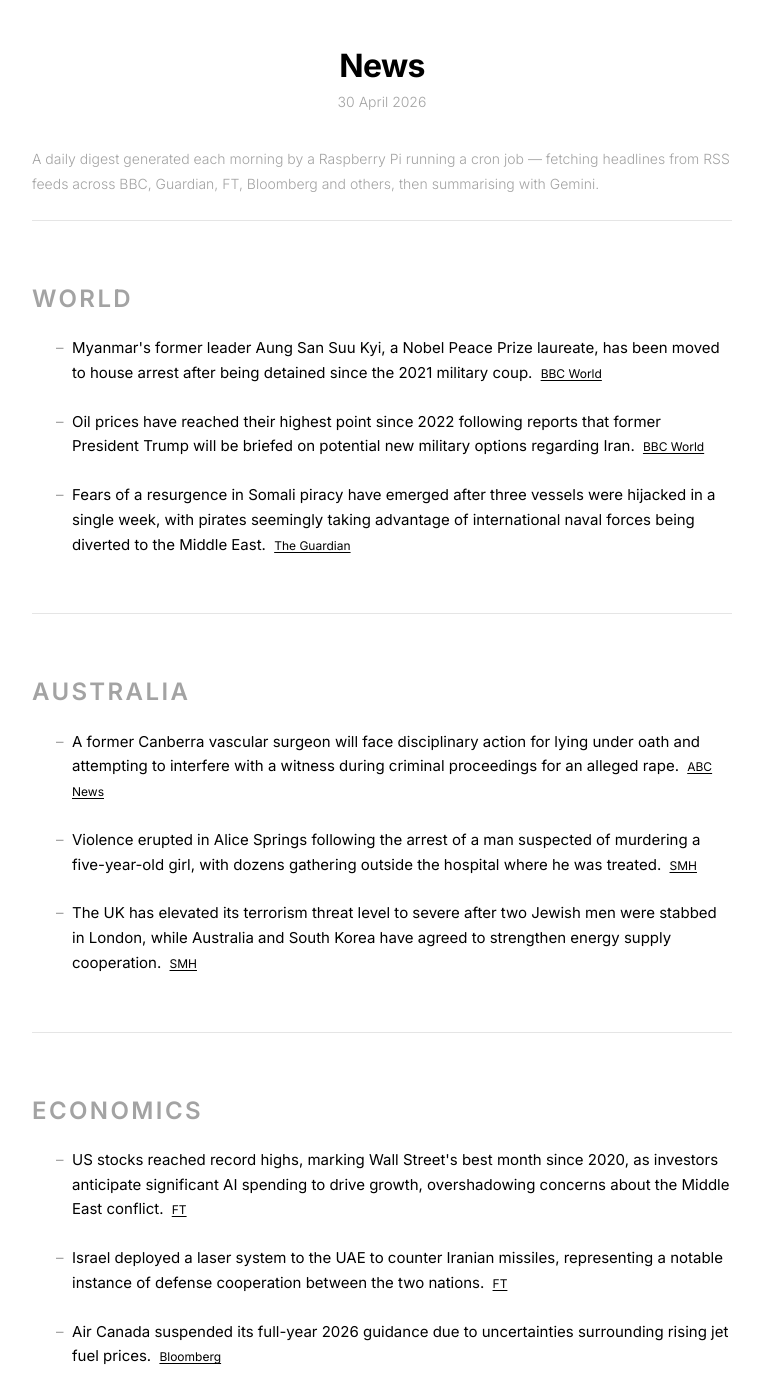
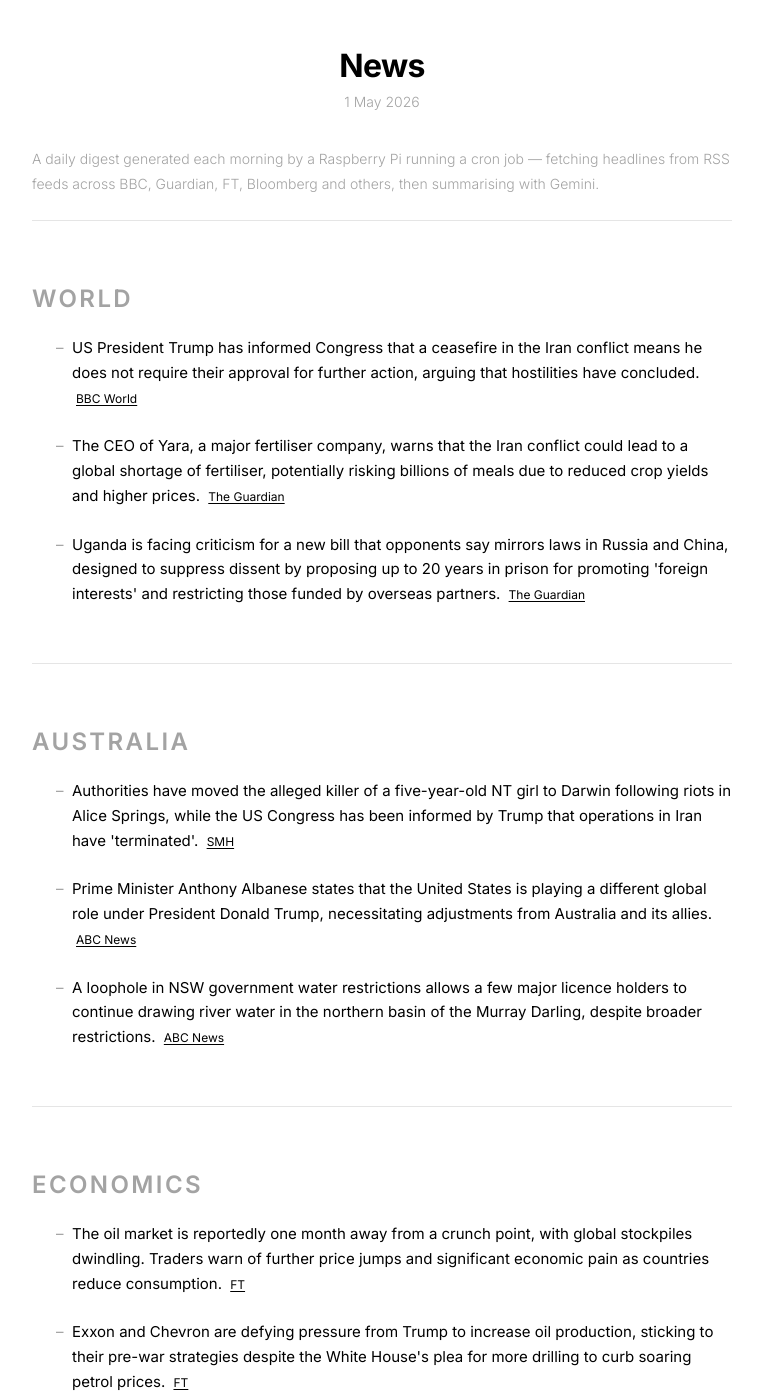
Before and after one commit to s-jac/s-jac.github.io, a Jekyll site: the page built from projects/news.html, in a window 1280 px wide and 1400 px high. Shown: the whole window, without its empty margins (258-1021 px from the left). Built offline with Jekyll 4.4.1, drawn with Linux system fonts in a browser that asks for light colours; some of the changed text lies outside the part shown.

Commit message:
daily news update 1 May 2026

```diff
--- a/_data/news.json
+++ b/_data/news.json
@@ -1,22 +1,22 @@
 {
-  "date": "30 April 2026",
-  "generated_at": "2026-04-30T21:00:25.414387+00:00",
+  "date": "1 May 2026",
+  "generated_at": "2026-05-01T21:00:37.694510+00:00",
   "sections": [
     {
       "heading": "World",
       "bullets": [
         {
-          "text": "Myanmar's former leader Aung San Suu Kyi, a Nobel Peace Prize laureate, has been moved to house arrest after being detained since the 2021 military coup.",
+          "text": "US President Trump has informed Congress that a ceasefire in the Iran conflict means he does not require their approval for further action, arguing that hostilities have concluded.",
           "source": "BBC World",
           "url": "https://www.bbc.com/news/world"
         },
         {
-          "text": "Oil prices have reached their highest point since 2022 following reports that former President Trump will be briefed on potential new military options regarding Iran.",
-          "source": "BBC World",
-          "url": "https://www.bbc.com/news/world"
+          "text": "The CEO of Yara, a major fertiliser company, warns that the Iran conflict could lead to a global shortage of fertiliser, potentially risking billions of meals due to reduced crop yields and higher prices.",
+          "source": "The Guardian",
+          "url": "https://www.theguardian.com"
         },
         {
-          "text": "Fears of a resurgence in Somali piracy have emerged after three vessels were hijacked in a single week, with pirates seemingly taking advantage of international naval forces being diverted to the Middle East.",
+          "text": "Uganda is facing criticism for a new bill that opponents say mirrors laws in Russia and China, designed to suppress dissent by proposing up to 20 years in prison for promoting 'foreign interests' and restricting those funded by overseas partners.",
           "source": "The Guardian",
           "url": "https://www.theguardian.com"
         }
@@ -26,19 +26,19 @@
       "heading": "Australia",
       "bullets": [
         {
-          "text": "A former Canberra vascular surgeon will face disciplinary action for lying under oath and attempting to interfere with a witness during criminal proceedings for an alleged rape.",
+          "text": "Authorities have moved the alleged killer of a five-year-old NT girl to Darwin following riots in Alice Springs, while the US Congress has been informed by Trump that operations in Iran have 'terminated'.",
+          "source": "SMH",
+          "url": "https://www.smh.com.au"
+        },
+        {
+          "text": "Prime Minister Anthony Albanese states that the United States is playing a different global role under President Donald Trump, necessitating adjustments from Australia and its allies.",
           "source": "ABC News",
           "url": "https://www.abc.net.au/news"
         },
         {
-          "text": "Violence erupted in Alice Springs following the arrest of a man suspected of murdering a five-year-old girl, with dozens gathering outside the hospital where he was treated.",
-          "source": "SMH",
-          "url": "https://www.smh.com.au"
-        },
-        {
-          "text": "The UK has elevated its terrorism threat level to severe after two Jewish men were stabbed in London, while Australia and South Korea have agreed to strengthen energy supply cooperation.",
-          "source": "SMH",
-          "url": "https://www.smh.com.au"
+          "text": "A loophole in NSW government water restrictions allows a few major licence holders to continue drawing river water in the northern basin of the Murray Darling, despite broader restrictions.",
+          "source": "ABC News",
+          "url": "https://www.abc.net.au/news"
         }
       ]
     },
@@ -46,19 +46,19 @@
       "heading": "Economics",
       "bullets": [
         {
-          "text": "US stocks reached record highs, marking Wall Street's best month since 2020, as investors anticipate significant AI spending to drive growth, overshadowing concerns about the Middle East conflict.",
+          "text": "The oil market is reportedly one month away from a crunch point, with global stockpiles dwindling. Traders warn of further price jumps and significant economic pain as countries reduce consumption.",
           "source": "FT",
           "url": "https://www.ft.com"
         },
         {
-          "text": "Israel deployed a laser system to the UAE to counter Iranian missiles, representing a notable instance of defense cooperation between the two nations.",
+          "text": "Exxon and Chevron are defying pressure from Trump to increase oil production, sticking to their pre-war strategies despite the White House's plea for more drilling to curb soaring petrol prices.",
           "source": "FT",
           "url": "https://www.ft.com"
         },
         {
-          "text": "Air Canada suspended its full-year 2026 guidance due to uncertainties surrounding rising jet fuel prices.",
-          "source": "Bloomberg",
-          "url": "https://www.bloomberg.com/markets"
+          "text": "Iran's ongoing war is causing more shipping companies to divert from the Suez Canal, opting for the longer, safer route around Africa via the Cape of Good Hope, despite higher costs.",
+          "source": "FT",
+          "url": "https://www.ft.com"
         }
       ]
     }
```
